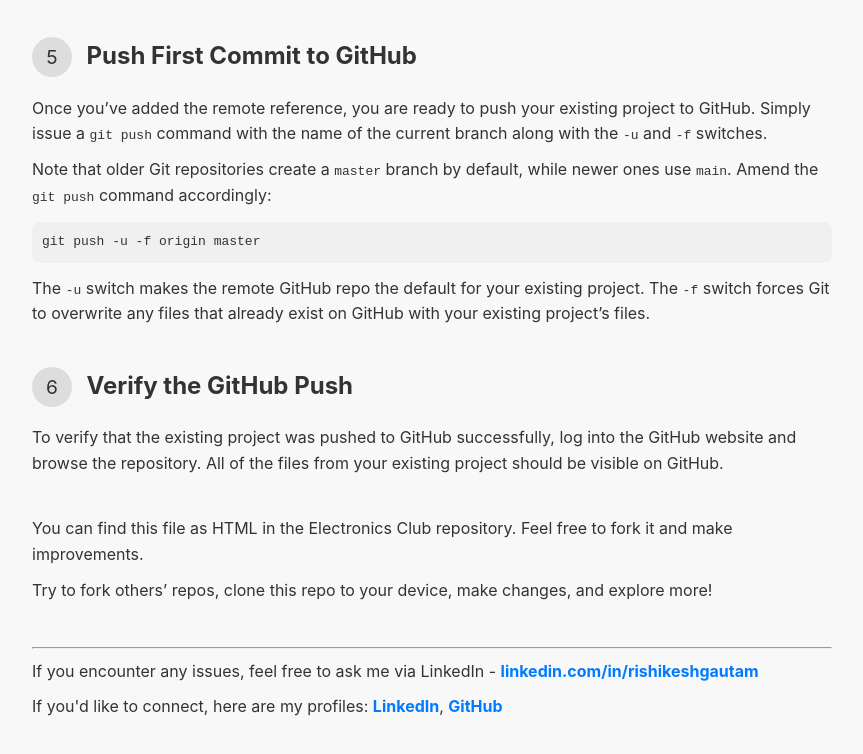
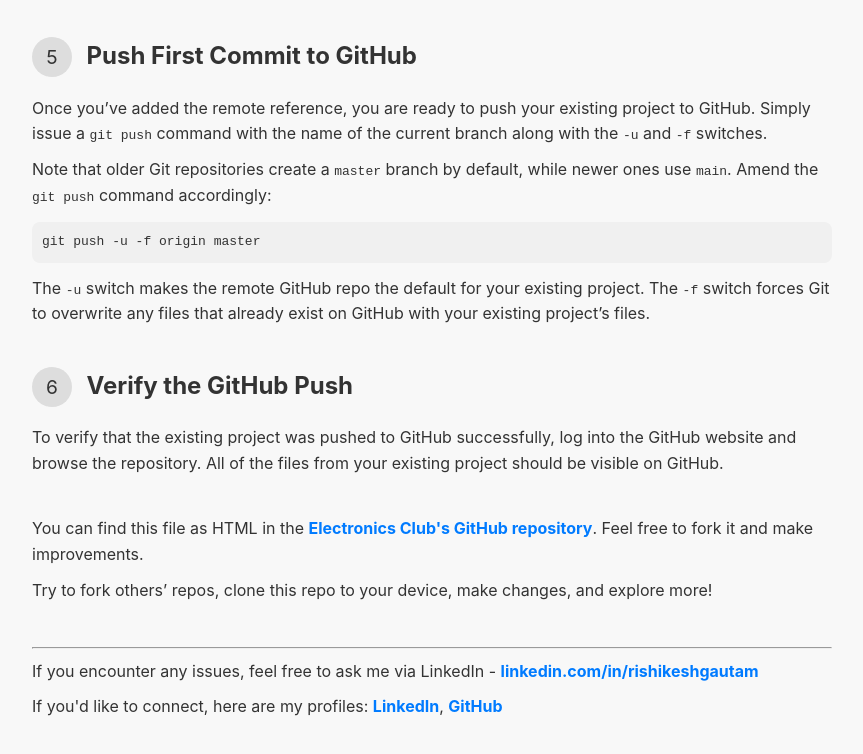
Before and after one commit to electronics-club/GitHub-Guide, a plain HTML site: page index.html in a window 1280 px wide. Shown: the part 1588-2342 px from the top of the page, without its empty margins (208-1071 px from the left). Drawn offline with Linux system fonts and the light colour scheme.

Commit message:
added readme

```diff
--- a/index.html
+++ b/index.html
@@ -48,7 +48,7 @@
             <h3>Verify the GitHub Push</h3>
             <p>To verify that the existing project was pushed to GitHub successfully, log into the GitHub website and browse the repository. All of the files from your existing project should be visible on GitHub.</p>
         </div>
-        <p>You can find this file as HTML in the Electronics Club repository. Feel free to fork it and make improvements. </p>
+        <p>You can find this file as HTML in the <a href="https://github.com/electronics-club/GitHub-Guide">Electronics Club's GitHub repository</a>. Feel free to fork it and make improvements. </p>
         <p>Try to fork others’ repos, clone this repo to your device, make changes, and explore more!</p>
         <br>
         <hr>
```
Also changed, not shown: 1 other file.
